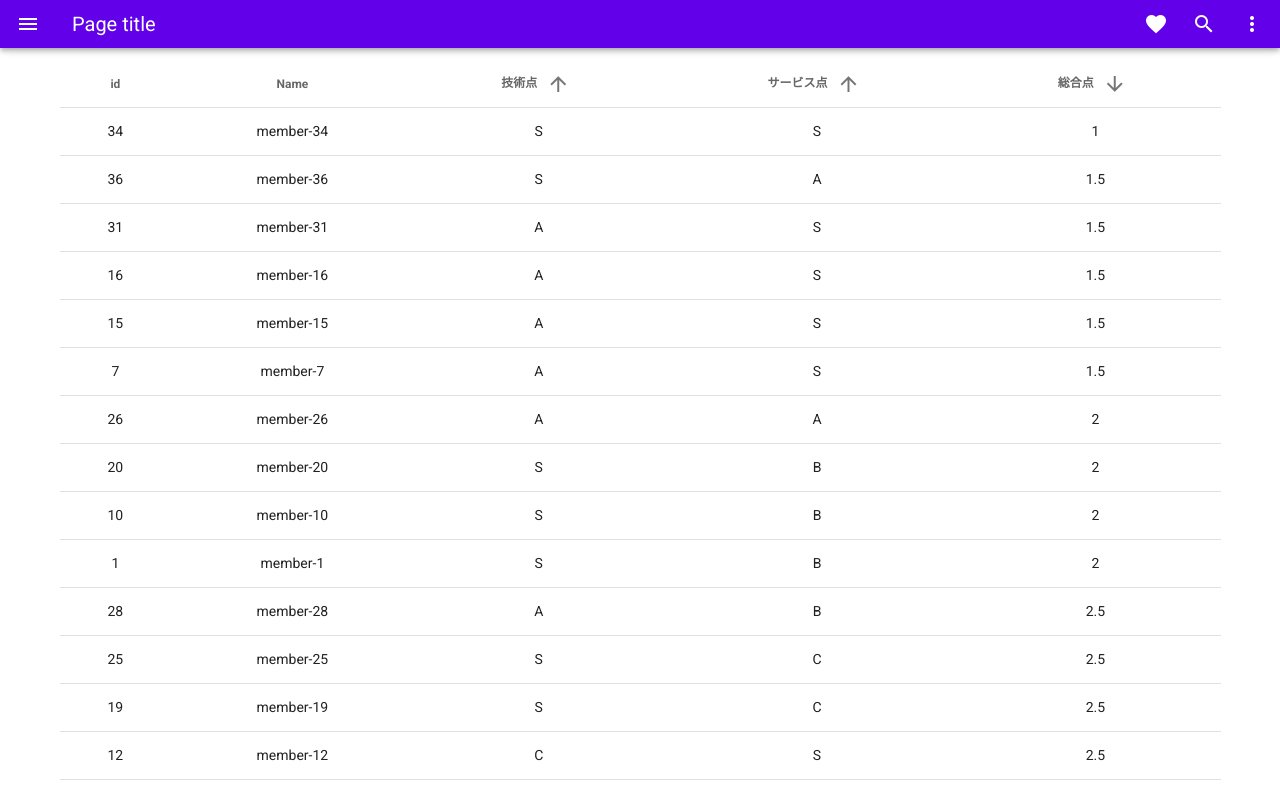
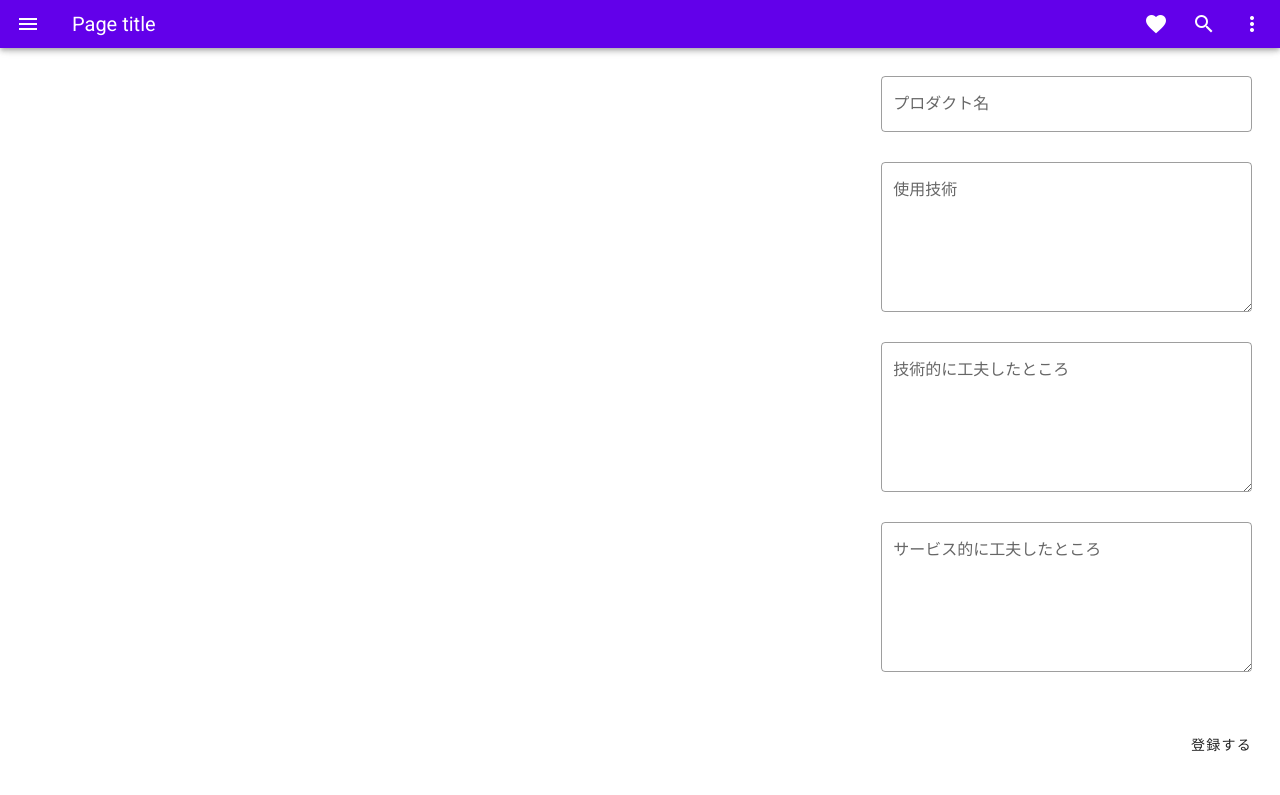
Before and after one commit to Daisky1113/lab9frontend2, a Vue app: page / in a window 1280 px wide. Shown: the top 795 px of the page. Built offline with nearby package versions, Linux system fonts and the light colour scheme.

Commit message:
確認のためにApp.vueの内容をProductInfoに差し替える

```diff
--- a/src/App.vue
+++ b/src/App.vue
@@ -4,7 +4,8 @@
     <v-main>
       <!-- <Login /> -->
       <!-- <Vote /> -->
-      <List />
+      <!-- <List /> -->
+      <ProductInfo />
     </v-main>
   </v-app>
 </template>
@@ -12,7 +13,8 @@
 <script>
 // import Login from "./views/Login";
 // import Vote from "./views/Vote";
-import List from "./views/List";
+// import List from "./views/List";
+import ProductInfo from "./views/ProductInfo";
 import Header from "./components/Header";
 
 export default {
@@ -21,7 +23,8 @@ export default {
   components: {
     // Login,
     // Vote,
-    List,
+    // List,
+    ProductInfo,
     Header,
   },
 
```
